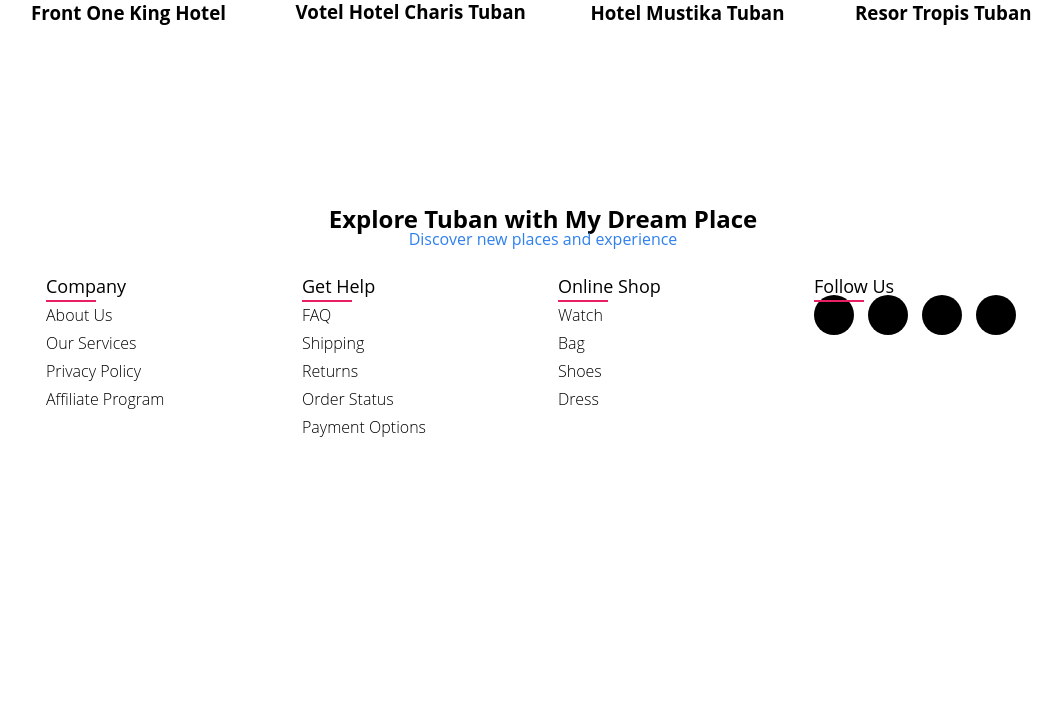
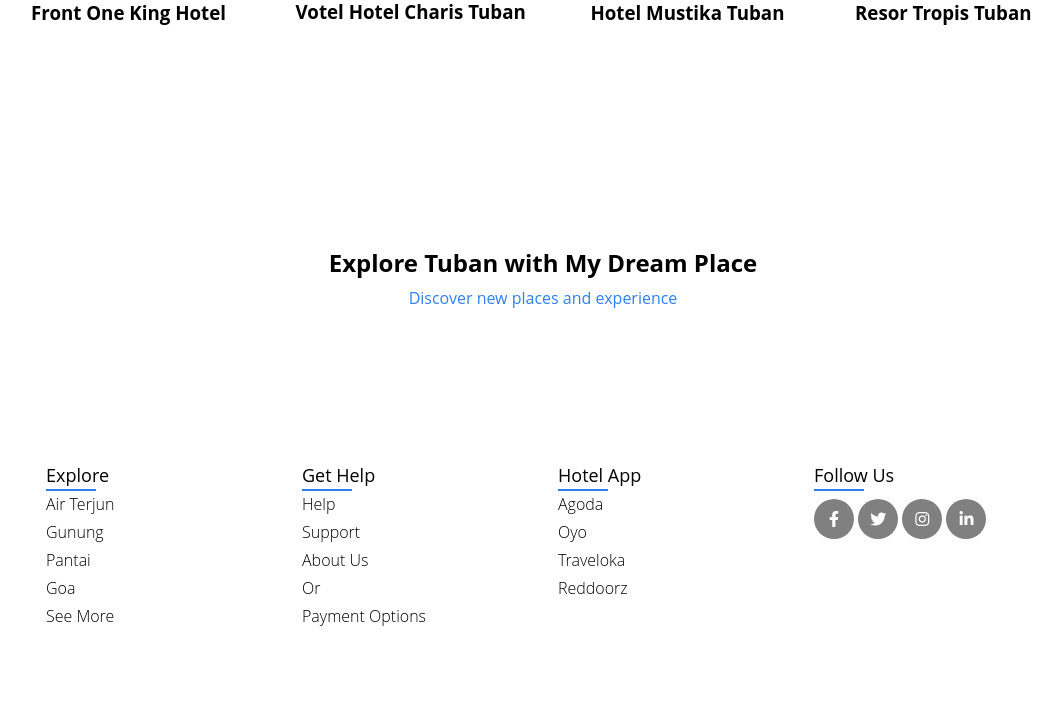
Before and after one commit to 22091397023KartikaFelicia/TubanSpace, a PHP site: page / in a window 1280 px wide; the page is wider, and only the part inside the window is pictured. Shown: the part 2153-2857 px from the top of that part, without its empty margins (97-1159 px from the left). Before the commit the page ends 2590 px from the top of that part, so only its background shows below. Run offline with PHP 8.4, Linux system fonts and the light colour scheme.

Commit message:
Update Footer

```diff
--- a/discover.html
+++ b/discover.html
@@ -4,7 +4,7 @@
         <link rel="stylesheet" href="global.css" />
         <link rel="stylesheet" href="styleguide.css" />
         <link rel="stylesheet" href="style.css" />
-        <link rel="stylesheet" href="discove.css" />
+        <link rel="stylesheet" href="discover.css" />
     </head>
     <body>
     </body>
--- a/index.html
+++ b/index.html
@@ -5,6 +5,7 @@
     <meta http-equiv="X-UA_Compatible" content="IE-edge">
     <meta name="viewport" content="width=device-width, initial-scale=1.0">
     <link rel="stylesheet" type="text/css" href="style.css">
+    <link rel="stylesheet" type="text/css" href="https://cdnjs.cloudflare.com/ajax/libs/font-awesome/5.15.1/css/all.min.css">
     <title>TUBANSCAPE</title>
 </head>
 <body>
@@ -32,7 +33,8 @@
     <br><br><br><br><br><br>
     <div class="searchbar">
         <form class="box">
-            <input type="text" placeholder="Where Are You Going?">
+            <input type="text" name="" id="search-item"
+            placeholder="Where Are You Going?" onkeyup="search()">
             <button type="submit" class="btn">Search</button>
         </form>
     </div>
@@ -82,17 +84,21 @@
         <div class="box-containt">
             <div class="boc">
             <img src="photo/dewa.png">
-            <h4>Menilik Keunikan Patung Dewa Kwan Kong di Tuban</h4>
+            <a href="https://www.jurnalflores.co.id/news/7769084532/menilik-keunikan-patung-dewa-kwan-kong-di-tuban-jawa-timur">
+            <h4>Menilik Keunikan Patung Dewa Kwan Kong di Tuban</h4></a>
             <p>Klenteng Kwan Sing Bio dibangun di area sekitar 4-5 hektar....</p>
             </div>
             <div class="boc">
                 <img src="photo/layang.png">
-                <h4>Menikmati Surut di Pantai Cemara Tuban</h4>
+                <a href="https://www.kompas.id/baca/nusantara/2020/08/10/menikmati-surut-di-pantai-cemara-tuban">
+                <h4>Menikmati Surut di Pantai Cemara Tuban</h4></a>
                 <p>Pantai tersebut ramai oleh wisatawan untuk menikmati surutnya air laut.....</p>
             </div>
             <div class="boc">
                 <img src="photo/danau.png">
+                <a href="https://travel.kompas.com/read/2021/02/18/190700927/13-wisata-air-di-tuban-air-terjun-sampai-pemandian-air-panas?page=all">
                 <h4>13 Wisata Air di Tuban, Air Terjun sampai Pemandian Air Panas</h4>
+                </a>
                 <p>Mulai dari wisata air terjun, danau,hingga kolam pemandian dan mata air, semua ada di...</p>
         </div>
     </div>
@@ -126,7 +132,7 @@
         </div>
     </div>
 </section>
-<br>
+<br><br><br>
 
 <!-- Footer -->
 <section>
@@ -138,31 +144,33 @@
   	 <div class="foot-container">
   	 	<div class="row-foot">
   	 		<div class="footer-col">
-  	 			<h4>company</h4>
+  	 			<h4>Explore</h4>
   	 			<ul>
-  	 				<li><a href="#">about us</a></li>
-  	 				<li><a href="#">our services</a></li>
-  	 				<li><a href="#">privacy policy</a></li>
-  	 				<li><a href="#">affiliate program</a></li>
+  	 				<li><a href="#">Air Terjun</a></li>
+  	 				<li><a href="#">Gunung</a></li>
+  	 				<li><a href="#">Pantai</a></li>
+  	 				<li><a href="#">Goa</a></li>
+                    <li><a href="discover.html">See More</a></li>
   	 			</ul>
   	 		</div>
   	 		<div class="footer-col">
-  	 			<h4>get help</h4>
+  	 			<h4>Get Help</h4>
   	 			<ul>
-  	 				<li><a href="#">FAQ</a></li>
-  	 				<li><a href="#">shipping</a></li>
-  	 				<li><a href="#">returns</a></li>
-  	 				<li><a href="#">order status</a></li>
+  	 				<li><a href="#">Help</a></li>
+  	 				<li><a href="#">Support</a></li>
+  	 				<li><a href="#">About Us</a></li>
+  	 				<li><a href="#">or</a></li>
   	 				<li><a href="#">payment options</a></li>
   	 			</ul>
   	 		</div>
   	 		<div class="footer-col">
-  	 			<h4>online shop</h4>
+  	 			<h4>Hotel App</h4>
   	 			<ul>
-  	 				<li><a href="#">watch</a></li>
-  	 				<li><a href="#">bag</a></li>
-  	 				<li><a href="#">shoes</a></li>
-  	 				<li><a href="#">dress</a></li>
+  	 				<li><a href="https://www.agoda.com/?site_id=1891460&tag=f71b0106-fb42-0cf2-b13e-84355fbe83c7&device=c&network=g&adid=677317531393&rand=13831933649244889180&expid=&adpos=&aud=kwd-2230651387&gclid=CjwKCAjwp8OpBhAFEiwAG7NaEojyNEgac4jz4oIaC_ggjC30T952aa6z9A4V68tiwDbU0qYpDadTKBoCWSEQAvD_BwE&checkIn=2023-10-21&checkOut=2023-10-23&adults=1&rooms=1&pslc=1">
+                    Agoda</a></li>
+  	 				<li><a href="https://www.oyorooms.com/id/">Oyo</a></li>
+  	 				<li><a href="https://www.traveloka.com/en-id/">Traveloka</a></li>
+  	 				<li><a href="https://www.traveloka.com/en-id/">Reddoorz</a></li>
   	 			</ul>
   	 		</div>
   	 		<div class="footer-col">
--- a/style.css
+++ b/style.css
@@ -69,7 +69,8 @@ a{
 }
 
 a:hover {
-    color: burlywood;
+    color:#2F80ED;
+    transition: all 0.3s ease;
 }
 
 /* Navbar */
@@ -193,6 +194,9 @@ footer{
     justify-content: center;
     flex-direction: column;
 }
+.footer-content h2{
+    margin-bottom: 15px;
+}
 .footer-content p{
     color: #2F80ED;
 }
@@ -213,7 +217,7 @@ ul{
 .footer-col h4{
 	font-size: 18px;
 	text-transform: capitalize;
-	margin-top: 30px;
+	margin-top: 20vh;
 	font-weight: 500;
 	position: relative;
 }
@@ -222,7 +226,7 @@ ul{
 	position: absolute;
 	left:0;
 	bottom: -7px;
-	background-color: #e91e63;
+	background-color: #2F80ED;
 	height: 2px;
 	box-sizing: border-box;
 	width: 50px;
@@ -247,8 +251,8 @@ ul{
 	display: inline-block;
 	height: 40px;
 	width: 40px;
-	background-color:black;
-	margin:0 10px 10px 0;
+	background-color:grey;
+	margin-top: 15px;
 	text-align: center;
 	line-height: 40px;
 	border-radius: 50%;
@@ -259,16 +263,3 @@ ul{
 	color: #24262b;
 	background-color: #ffffff;
 }
-
-/responsive/
-@media(max-width: 767px){
-  .footer-col{
-    width: 50%;
-    margin-bottom: 30px;
-}
-}
-@media(max-width: 574px){
-  .footer-col{
-    width: 100%;
-}
-}
```
